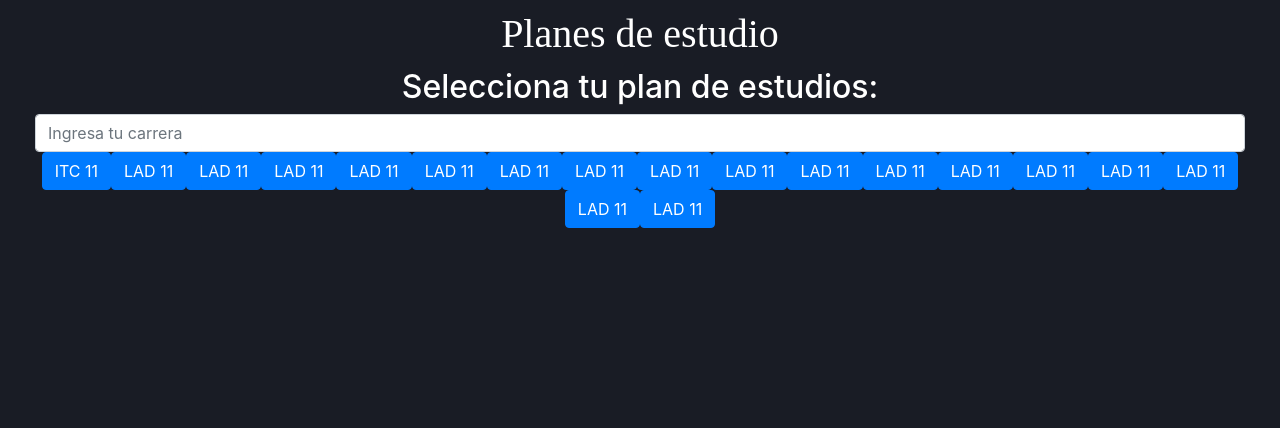
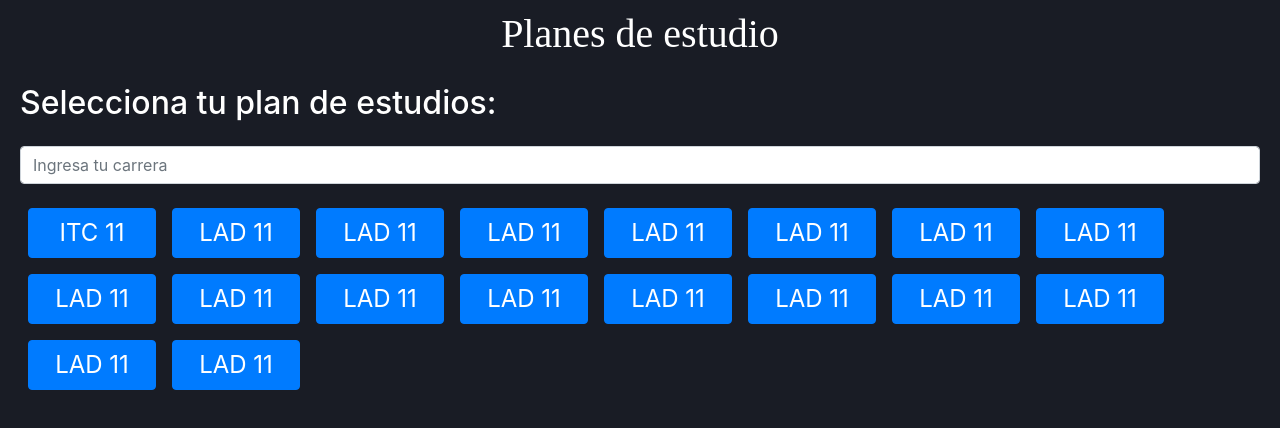
Before and after one commit to luispc111/PlanesDeEstudio, a React (Create React App) app: page / in a window 1280 px wide. Shown: the top 428 px of the page. Built offline with nearby package versions, Linux system fonts and the light colour scheme.

Commit message:
Cambié estilos

```diff
--- a/src/components/PlanesDeEstudio/PlanesDeEstudio.js
+++ b/src/components/PlanesDeEstudio/PlanesDeEstudio.js
@@ -31,17 +31,13 @@ const PlanesDeEstudio = () => {
 
   return (
     <Container fluid>
-      <Row>
+      <Row className="mb-3" width ="100%">
         <Col>
           <h1 className="titulo">Planes de estudio</h1>
         </Col>
       </Row>
-      <Row>
-        <Container fluid>
-              <h2
-                htmlFor="studyPlanSelected"
-                className="block text-sm font-bold mb-2 text-white"
-              >
+      <Row className="mb-3" width ="100%">
+        <h2 className="mb-4">
           Selecciona tu plan de estudios:
         </h2>
         <InputGroup>
@@ -50,22 +46,19 @@ const PlanesDeEstudio = () => {
             aria-label="Clave del plan de estudio"
           />
         </InputGroup>
-        </Container>
       </Row>
-      <Row>
-        <Col>
-          {
-            planesDeEstudio.map(({clave, nombre}, indice) => (
+      <Row className="mb-3" width ="100%">
+        {planesDeEstudio.sort((a, b) => (a.nombre).localeCompare(b.nombre)).map(({clave, nombre}, indice) => (
           <Button
+            className="m-2 boton-carrera"
             key={indice}
             variant="primary"
             value={clave}
+            href={`/plan/${clave}`}
           >
             {nombre}
           </Button>
-            ))
-          }
-        </Col>
+        ))}
       </Row>
     </Container>
   )
--- a/src/sass/index.scss
+++ b/src/sass/index.scss
@@ -160,3 +160,10 @@ high-contrast-theme: (
   clover-yellow: #edce3a
 )
 );
+
+.boton-carrera {
+  margin: 10px 5px;
+  width: 8rem;
+  height: auto;
+  font-size: 1.5rem;
+}
```
Lines whose indentation alone changed are shown as unchanged.
